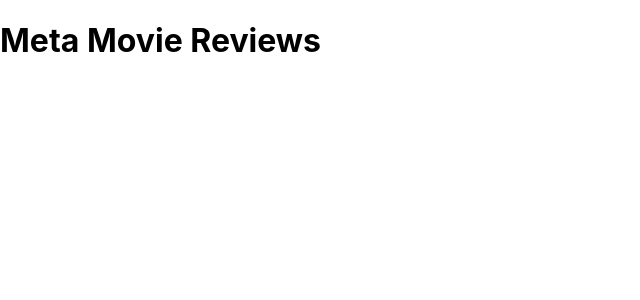
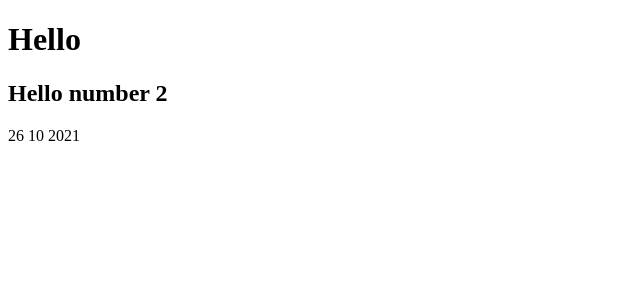
Before and after one commit to dhopz/crypto-react-flask, a React (Create React App) app in the folder frontend/: page / in a window 1280 px wide. Shown: the top 300 px of the page, without its empty margins (0-640 px from the left). Built offline with nearby package versions, Linux system fonts and the light colour scheme; no server answers.

Commit message:
ccreate header

```diff
--- a/frontend/public/index.html
+++ b/frontend/public/index.html
@@ -15,6 +15,10 @@
       user's mobile device or desktop. See https://developers.google.com/web/fundamentals/web-app-manifest/
     -->
     <link rel="manifest" href="%PUBLIC_URL%/manifest.json" />
+    <link rel="preconnect" href="https://fonts.googleapis.com">
+    <link rel="preconnect" href="https://fonts.gstatic.com" crossorigin>
+    <link href="https://fonts.googleapis.com/css2?family=Montserrat&family=Roboto:wght@300&display=swap" rel="stylesheet">
+
     <!--
       Notice the use of %PUBLIC_URL% in the tags above.
       It will be replaced with the URL of the `public` folder during the build.
--- a/frontend/src/App.js
+++ b/frontend/src/App.js
@@ -1,36 +1,35 @@
-import React, { Fragment, useState, useEffect } from 'react';
-import './App.css';
+// import React, { Fragment, useState, useEffect } from 'react';
+// import './App.css';
 
-const App = () => {
-    useEffect(() => {
-        const getAPI = () => {
-            // Change this endpoint to whatever local or online address you have
-            // Local PostgreSQL Database
-            const API = 'http://127.0.0.1:5000/coin';
+// const App = () => {
+//     useEffect(() => {
+//         const getAPI = () => {
+//             // Change this endpoint to whatever local or online address you have
+//             // Local PostgreSQL Database
+//             const API = 'http://127.0.0.1:5000/coin/';
 
-            fetch(API)
-                .then((response) => {
-                    console.log(response);
-                    return response.json();
-                })
-                .then((data) => {
-                    console.log(data);
-                    setLoading(false);
-                    setApiData(data);
-                });
-        };
-        getAPI();
-    }, []);
-    const [apiData, setApiData] = useState([]);
-    const [loading, setLoading] = useState(true);
-    return (
-        <Fragment>
-            <header>
-                <h1>Meta Movie Reviews</h1>
-                <p>{apiData}</p>
-            </header>
-            </Fragment>
-    );
-};
+//             fetch(API)
+//                 .then((response) => {
+//                     console.log(response);
+//                     return response.json();
+//                 })
+//                 .then((data) => {
+//                     console.log(data);
+//                     setLoading(false);
+//                     setApiData(data);
+//                 });
+//         };
+//         getAPI();
+//     }, []);
+//     const [apiData, setApiData] = useState([]);
+//     const [loading, setLoading] = useState(true);
+//     return (
+//         <Fragment>
+//             <header>
+//                 <h1>Meta Movie Reviews</h1>
+//             </header>
+//             </Fragment>
+//     );
+// };
 
-export default App;
+// export default App;
--- /dev/null
+++ b/frontend/src/components/header.js
@@ -0,0 +1,20 @@
+import React, { Component } from 'react';
+
+const getTheDate = () => {
+    const newDate = new Date();
+        return newDate.getDate() + " " + newDate.getMonth() + " " + newDate.getFullYear();
+}
+
+class Header extends Component {
+
+    render(){
+        return(
+            <div>
+                {getTheDate()}
+            </div>
+        )
+    }
+
+}
+
+export default Header;
--- a/frontend/src/index.js
+++ b/frontend/src/index.js
@@ -1,17 +1,21 @@
 import React from 'react';
 import ReactDOM from 'react-dom';
-import './index.css';
-import App from './App';
-import reportWebVitals from './reportWebVitals';
+// import './index.css';
+// import App from './App';
+// import reportWebVitals from './reportWebVitals';
 
-ReactDOM.render(
-  <React.StrictMode>
-    <App />
-  </React.StrictMode>,
-  document.getElementById('root')
-);
+import Header from './components/header'
+
+const App = () => (
+  <>
+    <h1>Hello</h1>
+    <h2>Hello number 2</h2>
+    <Header/>
+  </>
+)
+
+ReactDOM.render(<App />,document.getElementById('root'));
 
 // If you want to start measuring performance in your app, pass a function
 // to log results (for example: reportWebVitals(console.log))
 // or send to an analytics endpoint. Learn more: https://bit.ly/CRA-vitals
-reportWebVitals();
```
Also changed, not shown: frontend/package.json (+15 -0 lines), frontend/public/style.css (added), frontend/src/components/TokenInformation.jsx (renamed from frontend/src/components/routes/TokenInformation/TokenInformation.jsx), frontend/src/components/_tokeninformation.scss (renamed from frontend/src/components/routes/TokenInformation/_tokeninformation.scss), frontend/src/components/cryptograph.js (added), 2 other files (tests, documents, lock files or other folders).
